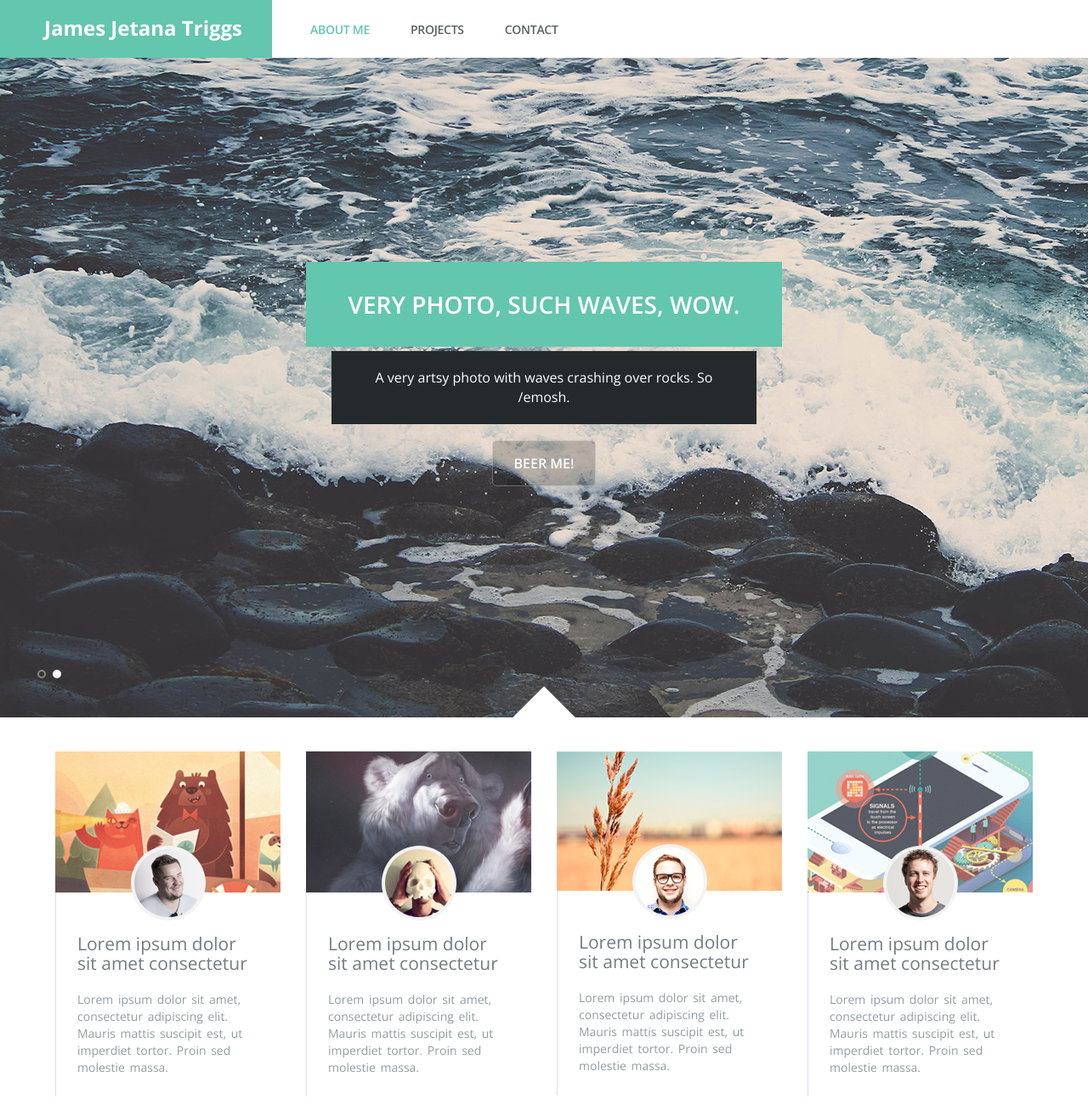
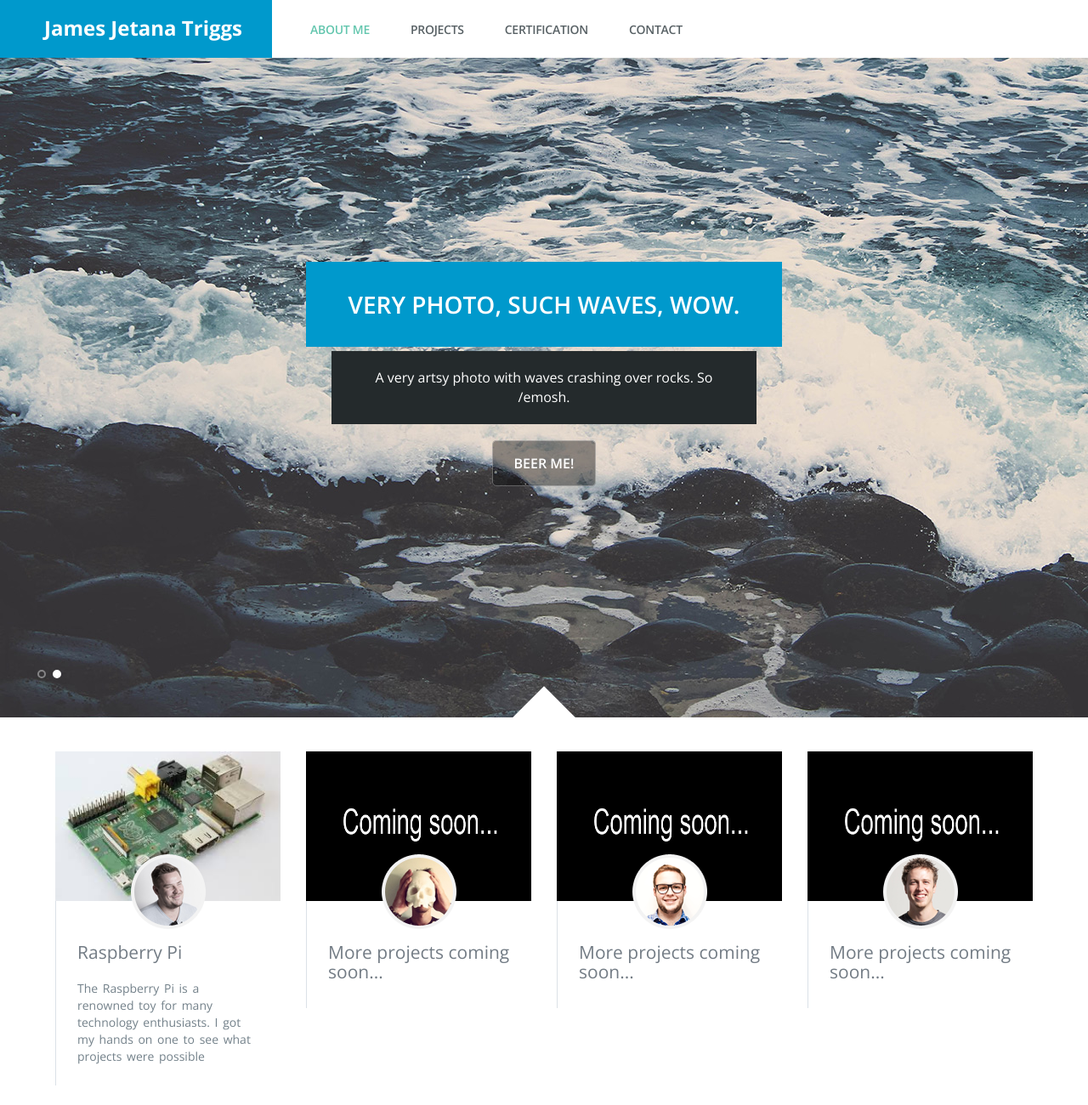
Before and after one commit to JamesTriggs/Website, a plain HTML site: page infusion/index.html in a window 1280 px wide. Shown: the top 1300 px of the page at 85% size. Drawn offline with nearby package versions, Linux system fonts and the light colour scheme.

Commit message:
Chnged content and added new images

```diff
--- a/infusion/css/styles.css
+++ b/infusion/css/styles.css
@@ -545,12 +545,12 @@ h2.logo-text {
     float: left;
     text-align: right;
     height: 68px;
-    background-color: #63c6ae;
+    background-color: #0099CC;
     position: relative;
     color: #fff;
 }
 .logo-bg {
-    background-color: #63c6ae;
+    background-color: #0099CC;
     position: absolute;
     left:0px;
     top: 0px;
@@ -602,7 +602,7 @@ nav ul li a.active {
     margin-bottom: 40px;
 }
 .hero-title {
-    background-color: #63c6ae;
+    background-color: #0099CC;
     color: #fff;
     font-size: 28px;
     font-weight: 600;
@@ -618,7 +618,7 @@ nav ul li a.active {
 }
 .hero-btn {
     border: solid 1px rgba(255,255,255,0.3);
-    background-color: rgba(0,0,0,0.2);
+    background-color: rgba(0,0,0,0.4);
     -moz-border-radius: 5px;
     -webkit-border-radius: 5px;
     border-radius: 5px; /* future proofing */
@@ -633,7 +633,7 @@ nav ul li a.active {
     color: #63c6ae;
     text-decoration: none;
     border: solid 1px rgba(255,255,255,0.6);
-    background-color: rgba(0,0,0,0.4);
+    background-color: rgba(0,0,0,0.6);
 }
 .arrow {
     height: 37px;
@@ -709,7 +709,7 @@ nav ul li a.active {
     padding-top: 40px;
 }
 .carousel-content p, .text-inter p {
-    color: #929da5;
+    color: #73818a;
     font-size: 14px;
     word-spacing: 2px;
 }
--- a/infusion/index.html
+++ b/infusion/index.html
@@ -21,6 +21,7 @@
             <ul class="clearfix">
                 <li><a href="#" class="active">About Me</a></li>
                 <li><a href="#">Projects</a></li>
+                <li><a href="#">Certification</a></li>
                 <li><a href="#" class="last">Contact</a></li>
             </ul>
         </nav>
@@ -30,14 +31,14 @@
 		</header>
     <div class="banner">
     <ul>
-        <li style="background-image: url('img/01.jpg');">
+        <li style="background-image: url('img/circuit.jpg');">
           <div class="container">
             <div class="row">
               <div class="col-md-6 col-md-offset-3">
                 <div class="hero-title">
-                  Software Engineer
+                  I Like to Build Things
                 </div>
-              <p class="hero-content">Developer, Designer, Architect.</p>
+              <p class="hero-content">Design-Architecture-Development-Functionality</p>
               <a href="#" class="hero-btn">Contact Me</a>
               </div>
             </div>
@@ -67,13 +68,13 @@
         <div class="col-md-3">
         <div class="ca-hover">
           <div class="carousel-img">
-            <img src="img/c01.jpg" alt="Carousel Img">
+            <img src="img/pi.jpg" alt="Carousel Img">
           </div>
           <div class="carousel-avatar av1">
           </div>
           <div class="carousel-content">
-            <h3>Lorem ipsum dolor sit amet consectetur</h3>
-            <p>Lorem ipsum dolor sit amet, consectetur adipiscing elit. Mauris mattis suscipit est, ut imperdiet tortor. Proin sed molestie massa.</p>
+            <h3>Raspberry Pi</h3>
+            <p>The Raspberry Pi is a renowned toy for many technology enthusiasts. I got my hands on one to see what projects were possible</p>
           </div>
         <div class="overlay"></div>
         </div>
@@ -82,13 +83,13 @@
         <div class="col-md-3">
         <div class="ca-hover">
           <div class="carousel-img">
-            <img src="img/c02.jpg" alt="Carousel Img">
+            <img src="img/ComingSoon.jpg" alt="Carousel Img" height=176px>
           </div>
           <div class="carousel-avatar av2">
           </div>
           <div class="carousel-content">
-            <h3>Lorem ipsum dolor sit amet consectetur</h3>
-            <p>Lorem ipsum dolor sit amet, consectetur adipiscing elit. Mauris mattis suscipit est, ut imperdiet tortor. Proin sed molestie massa.</p>
+            <h3>More projects coming soon...</h3>
+            <p></p>
           </div>
           <div class="overlay"></div>
         </div>
@@ -97,13 +98,13 @@
         <div class="col-md-3">
         <div class="ca-hover">
           <div class="carousel-img">
-            <img src="img/c03.jpg" alt="Carousel Img">
+            <img src="img/ComingSoon.jpg" alt="Carousel Img" height=176px>
           </div>
           <div class="carousel-avatar av3">
           </div>
           <div class="carousel-content">
-            <h3>Lorem ipsum dolor sit amet consectetur</h3>
-            <p>Lorem ipsum dolor sit amet, consectetur adipiscing elit. Mauris mattis suscipit est, ut imperdiet tortor. Proin sed molestie massa.</p>
+            <h3>More projects coming soon...</h3>
+            <p></p>
           </div>
           <div class="overlay"></div>
         </div>
@@ -112,13 +113,13 @@
         <div class="col-md-3">
         <div class="ca-hover">
           <div class="carousel-img">
-            <img src="img/c04.jpg" alt="Carousel Img">
+            <img src="img/ComingSoon.jpg" alt="Carousel Img" height=176px>
           </div>
           <div class="carousel-avatar av4">
           </div>
           <div class="carousel-content">
-            <h3>Lorem ipsum dolor sit amet consectetur</h3>
-            <p>Lorem ipsum dolor sit amet, consectetur adipiscing elit. Mauris mattis suscipit est, ut imperdiet tortor. Proin sed molestie massa.</p>
+            <h3>More projects coming soon...</h3>
+            <p></p>
           </div>
           <div class="overlay"></div>
         </div>
```
Also changed, not shown: infusion/img/ComingSoon.jpg (added), infusion/img/av01.jpg, infusion/img/av011.jpg (added), infusion/img/av011.png (renamed from infusion/img/av01.png), infusion/img/circuit.jpg (added), infusion/img/pi.jpg (added), infusion/img/slider/slide-01.png, infusion/img/slider/slide-02.png.
